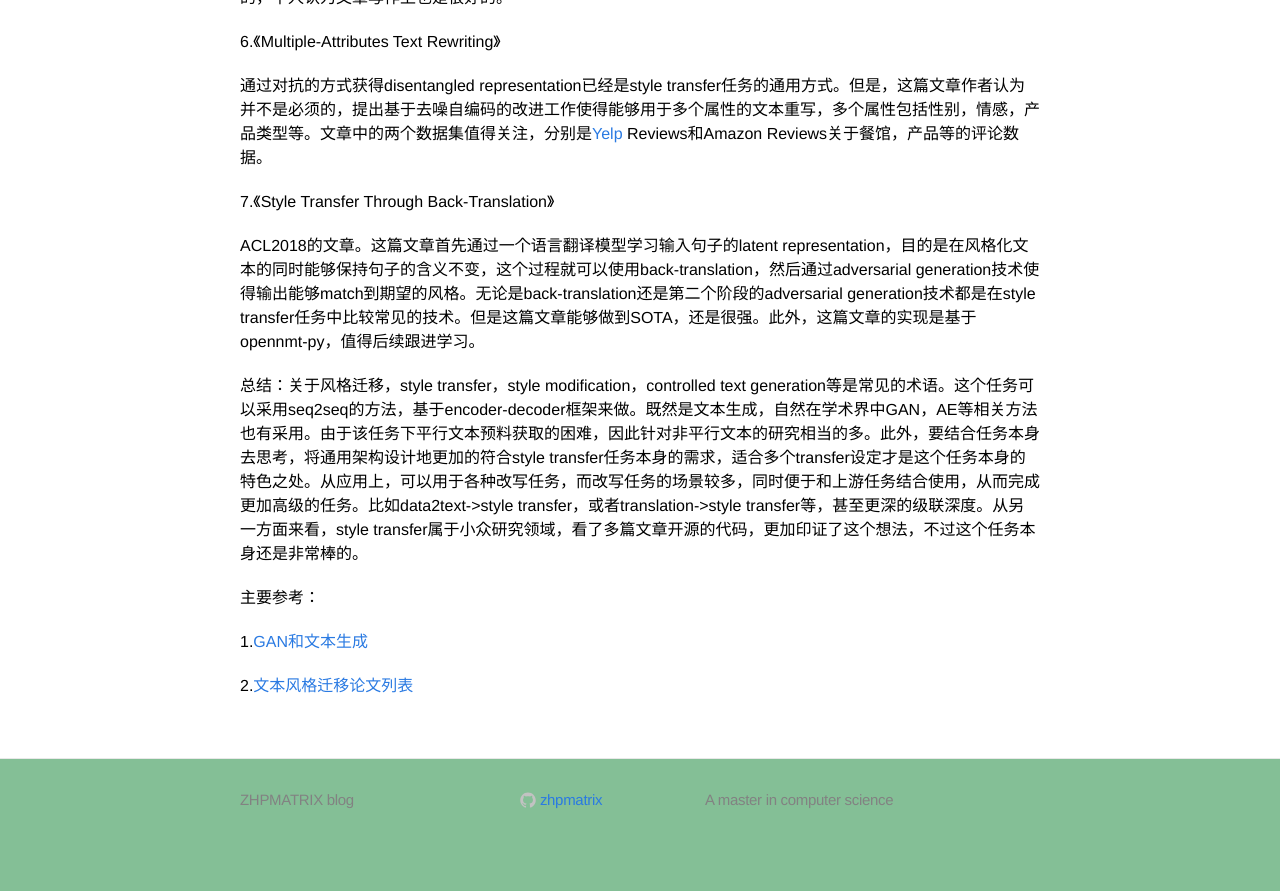
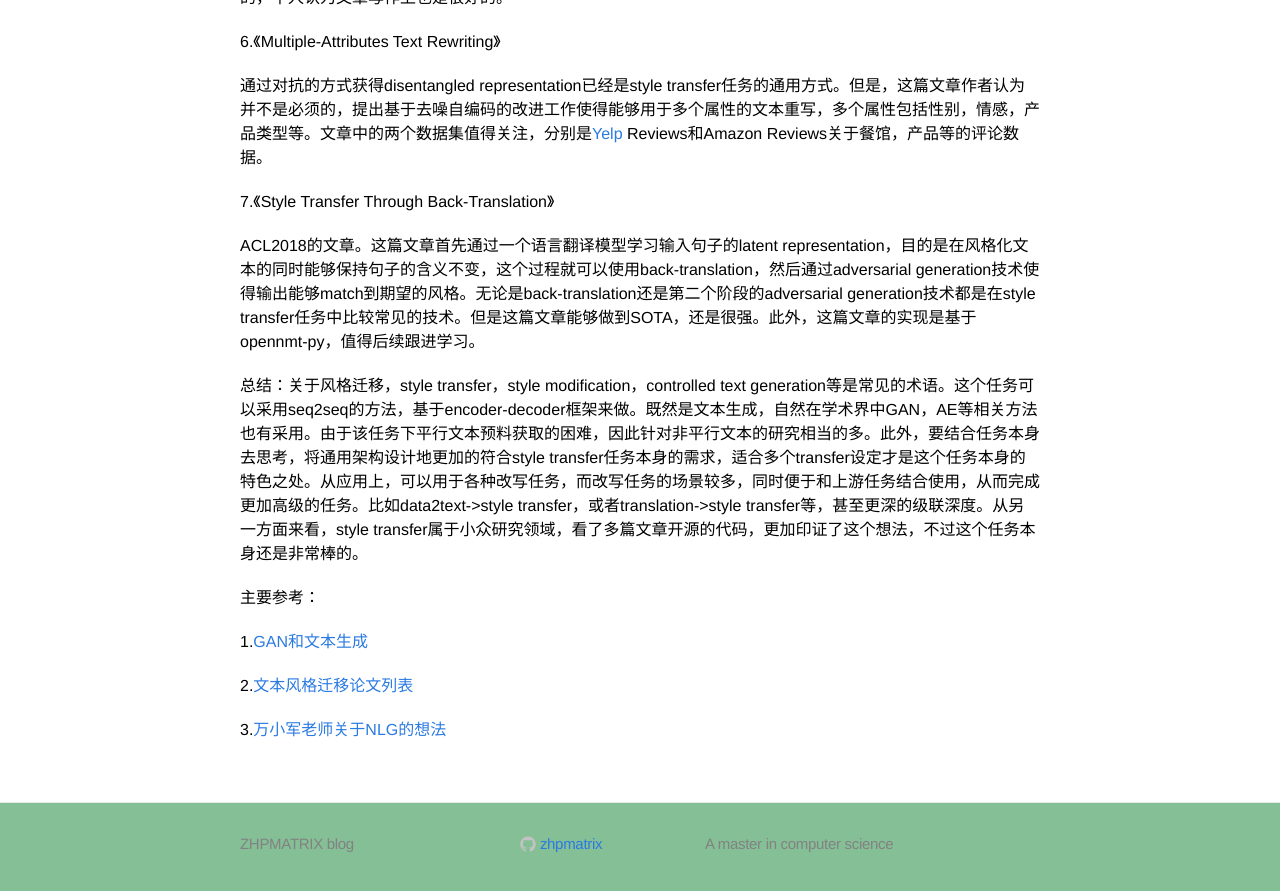
Before and after one commit to zhpmatrix/zhpmatrix.github.io, a Jekyll site: the page built from _posts/2019-02-02-style-transfer-notes.md, in a window 1280 px wide and 900 px high, scrolled down 1826 px. Shown: the top 891 px of the window. Built offline with Jekyll 4.4.1, drawn with Linux system fonts in a browser that asks for light colours; comment, search, counter and statistics services are not loaded; before the commit the page ends 2682 px from its top, so only the background shows below that.

Commit message:
add ref to blog

```diff
--- a/_posts/2019-02-02-style-transfer-notes.md
+++ b/_posts/2019-02-02-style-transfer-notes.md
@@ -68,3 +68,5 @@ ACL2018的文章。这篇文章首先通过一个语言翻译模型学习输入
 1.[GAN和文本生成](https://zhuanlan.zhihu.com/p/36880287)
 
 2.[文本风格迁移论文列表](https://github.com/fuzhenxin/Style-Transfer-in-Text)
+
+3.[万小军老师关于NLG的想法](https://mp.weixin.qq.com/s?__biz=MzAxMzA2MDYxMw==&mid=2651567544&idx=1&sn=df1375d7f3eb737ca548eafb3fa48395&chksm=80574ad2b720c3c48a7339137128c21248709b7f69f887c443cae8bb171b2e55517e6523f967&mpshare=1&scene=23&srcid=%2523rd)
```
